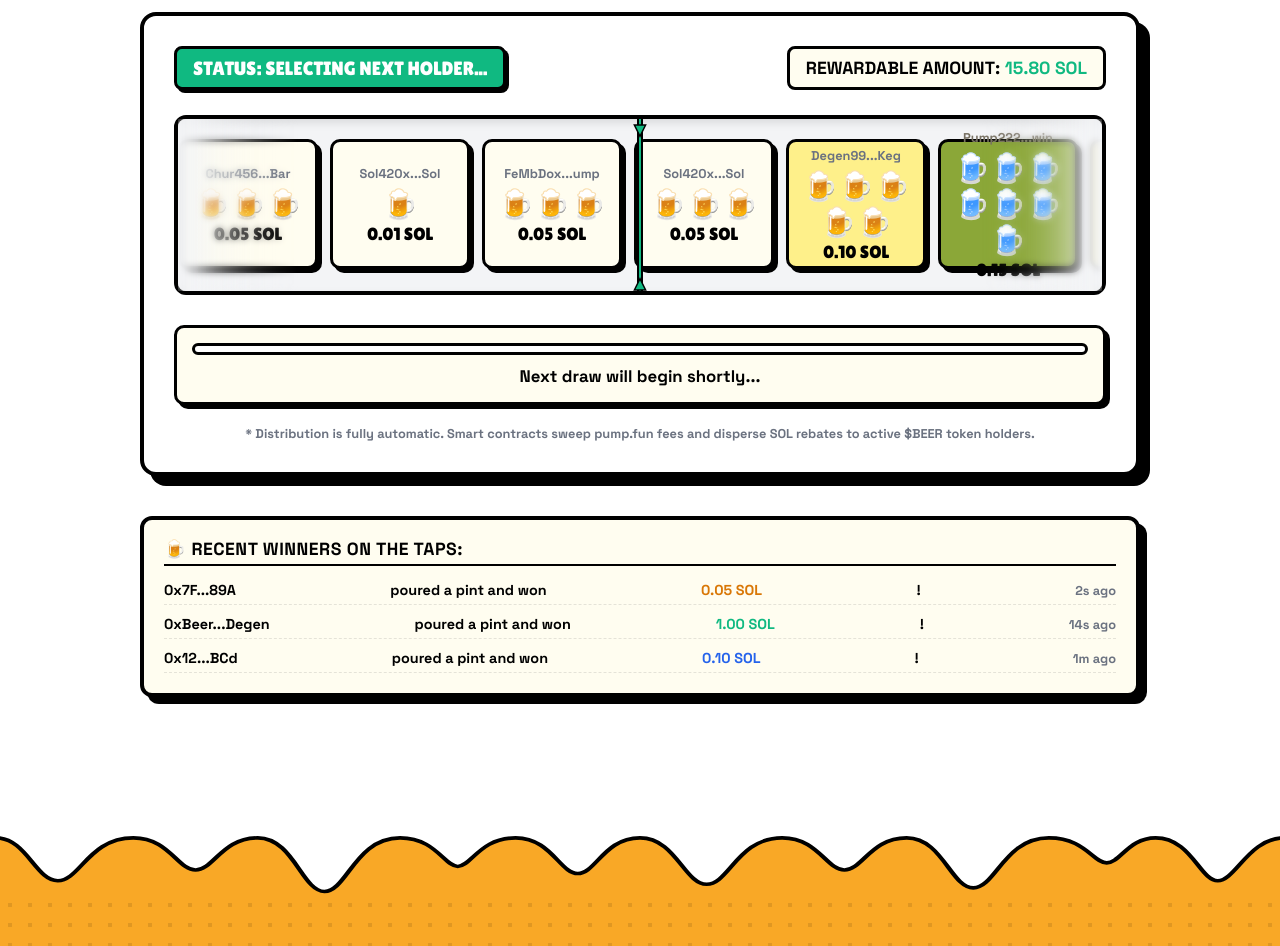
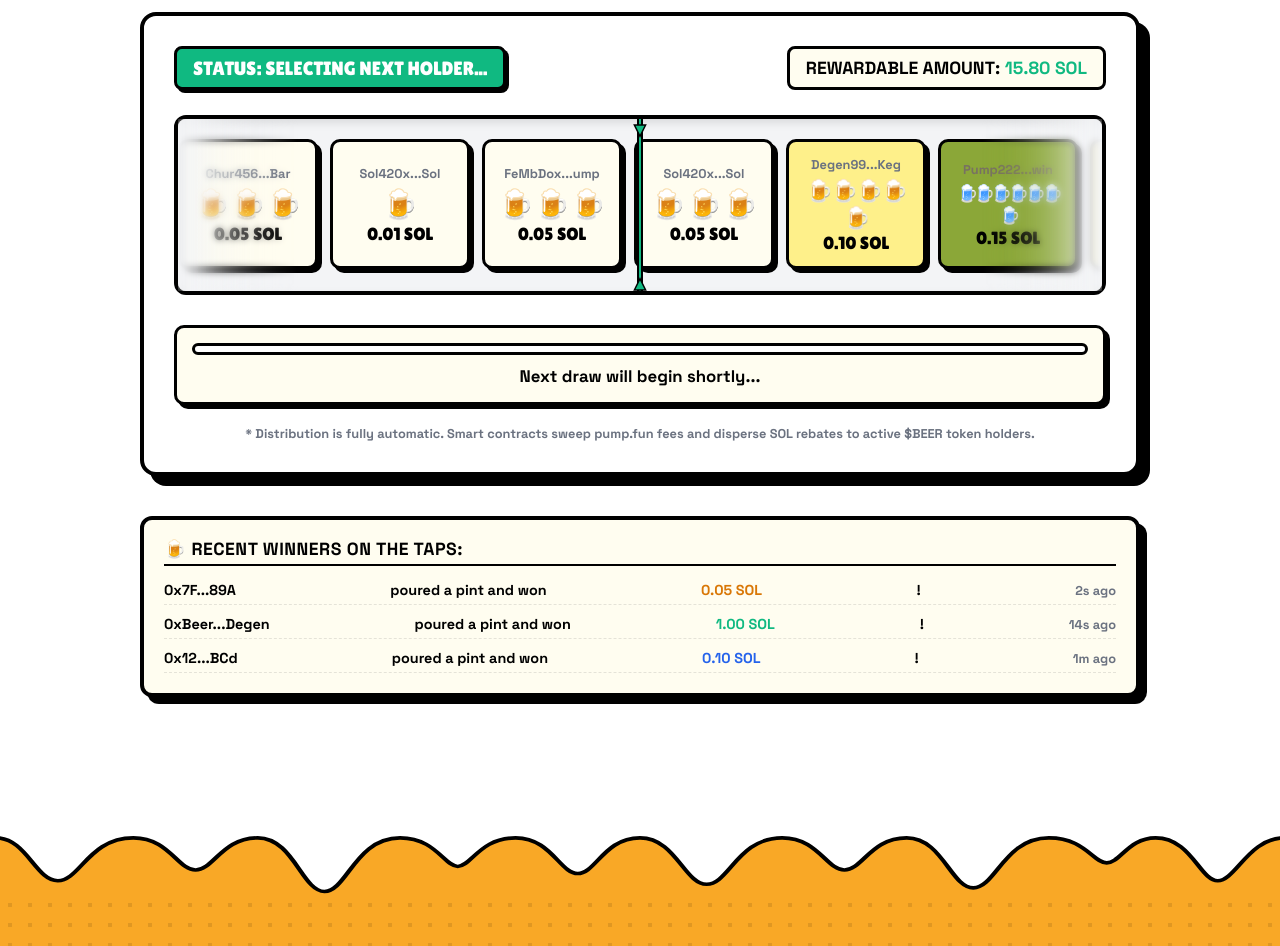
Before and after one commit to hakanakaa/pump-beer, a website: page index.html in a window 1280 px wide. Shown: the part 1080-2026 px from the top of the page. Drawn offline with Linux system fonts and the light colour scheme.

Commit message:
Fix: adjust emoji layout for multi-emoji rewards and fix mobile spinner height and favicon routing

```diff
--- a/app.js
+++ b/app.js
@@ -271,9 +271,19 @@ function initSpinnerTrack(winningHolder = null, winningPrize = null) {
 
         const card = document.createElement('div');
         card.className = `reel-item tier-${prize.rarity}`;
+
+        // Count number of emoji characters (dealing with emoji surrogate pairs properly)
+        const emojiCount = [...prize.emoji].length;
+        let emojiClass = "reel-item-emoji";
+        if (emojiCount >= 6) {
+            emojiClass += " emoji-long";
+        } else if (emojiCount >= 4) {
+            emojiClass += " emoji-medium";
+        }
+
         card.innerHTML = `
             <div class="reel-item-address">${holder.name}</div>
-            <div class="reel-item-emoji">${prize.emoji}</div>
+            <div class="${emojiClass}">${prize.emoji}</div>
             <div class="reel-item-reward">${prize.valueText}</div>
         `;
 
--- a/index.html
+++ b/index.html
@@ -5,6 +5,7 @@
     <meta name="viewport" content="width=device-width, initial-scale=1.0">
     <title>Pump.beer — Live Automatic Beer Money Draws 🍻</title>
     <link rel="icon" type="image/png" href="logo.png">
+    <link rel="shortcut icon" type="image/png" href="logo.png">
     <!-- Comic/Pop-Art Typography -->
     <link rel="preconnect" href="https://fonts.googleapis.com">
     <link rel="preconnect" href="https://fonts.gstatic.com" crossorigin>
--- a/server.js
+++ b/server.js
@@ -365,6 +365,7 @@ async function autoClaimFees() {
     } catch (e) {}
 }
 
+app.get('/favicon.ico', (req, res) => res.sendFile(path.join(__dirname, 'logo.png')));
 app.use(express.static(path.join(__dirname, './')));
 app.get('*', (req, res) => res.sendFile(path.join(__dirname, './index.html')));
 
--- a/style.css
+++ b/style.css
@@ -658,6 +658,16 @@ a {
     margin-bottom: 2px;
 }
 
+.reel-item-emoji.emoji-medium {
+    font-size: 1.35rem;
+    letter-spacing: -2px;
+}
+
+.reel-item-emoji.emoji-long {
+    font-size: 1.05rem;
+    letter-spacing: -4px;
+}
+
 .reel-item-reward {
     font-family: 'Lilita One', sans-serif;
     font-size: 1.1rem;
@@ -1304,6 +1314,11 @@ a {
         top: 10px;
     }
 
+    .reel-item {
+        height: 120px;
+        padding: 6px;
+    }
+
     .footer-bold-text {
         font-size: 2.2rem;
     }
```
